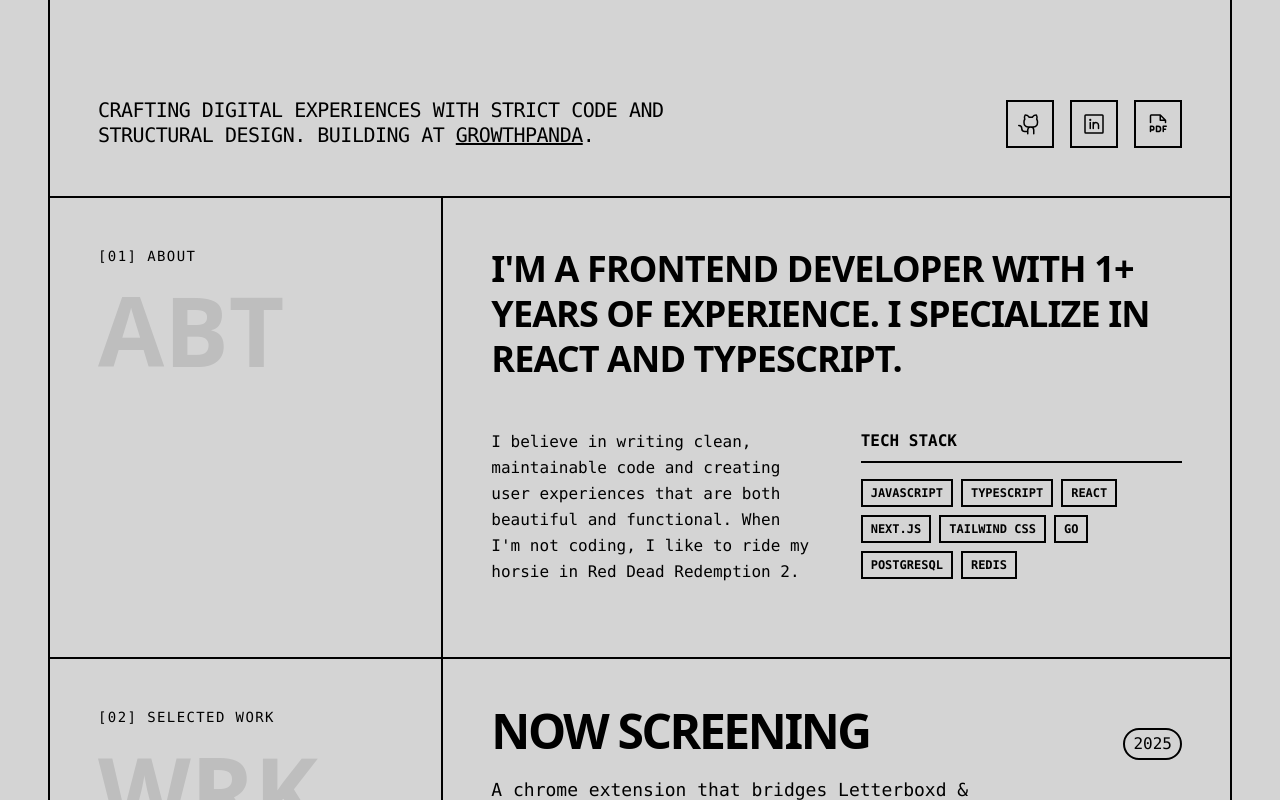
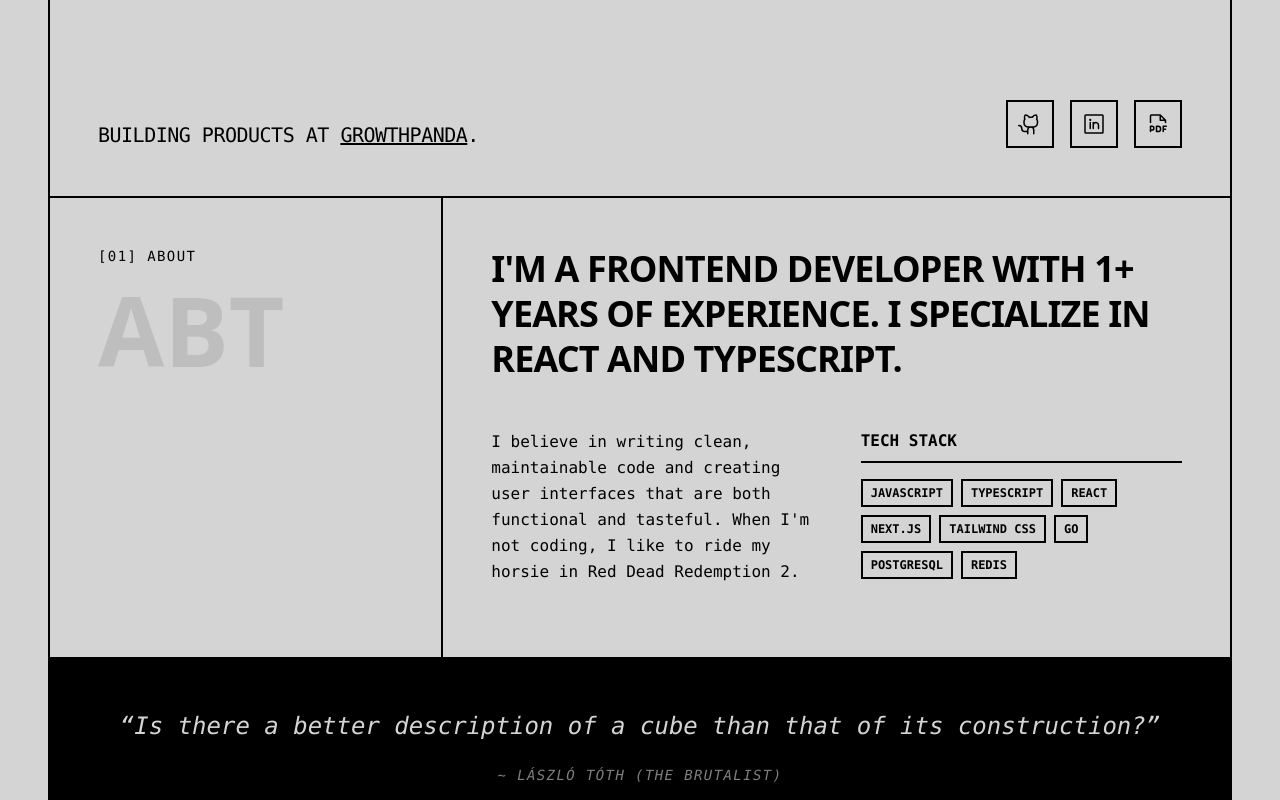
Before and after one commit to rahul-choudhury/portfolio, a Next.js app: page / in a window 1280 px wide. Shown: the part 540-1340 px from the top of the page. Built offline with nearby package versions, Linux system fonts and the light colour scheme.

Commit message:
feat: add brutalist quote

```diff
--- a/app/page.tsx
+++ b/app/page.tsx
@@ -163,8 +163,7 @@ export default function Home() {
                   className="max-w-xl"
                 >
                   <p className="font-mono text-lg leading-tight tracking-tight uppercase md:text-xl">
-                    Crafting digital experiences with strict code and structural
-                    design. Building at{" "}
+                    Building products at{" "}
                     <span className="underline decoration-2">GrowthPanda</span>.
                   </p>
                 </motion.div>
@@ -216,9 +215,9 @@ export default function Home() {
                 <div>
                   <p className="mb-6 text-base leading-relaxed">
                     I believe in writing clean, maintainable code and creating
-                    user experiences that are both beautiful and functional.
-                    When I&apos;m not coding, I like to ride my horsie in Red
-                    Dead Redemption 2.
+                    user interfaces that are both functional and tasteful. When
+                    I&apos;m not coding, I like to ride my horsie in Red Dead
+                    Redemption 2.
                   </p>
                 </div>
                 <div>
@@ -238,6 +237,21 @@ export default function Home() {
                 </div>
               </div>
             </div>
+          </div>
+        </section>
+
+        {/* Quote Section */}
+        <section className="border-b-2 border-black bg-black text-[var(--color-hover-text)]">
+          <div className="p-6 md:p-12">
+            <blockquote className="text-center">
+              <p className="mb-4 font-mono text-lg leading-relaxed italic md:text-2xl">
+                &ldquo;Is there a better description of a cube than that of its
+                construction?&rdquo;
+              </p>
+              <cite className="font-mono text-sm tracking-widest uppercase opacity-60">
+                ~ László Tóth (The Brutalist)
+              </cite>
+            </blockquote>
           </div>
         </section>
 
```
